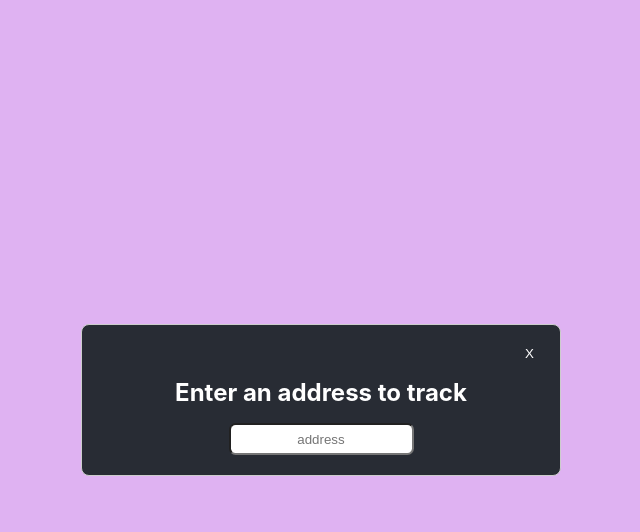
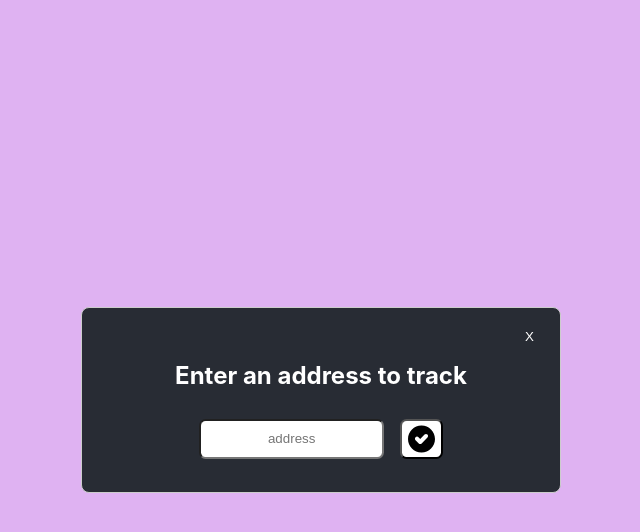
Before and after one commit to pablopoggiog/koii-balance-tracker, a React (Create React App) app: page / in a window 1280 px wide. Both pictures are taken after a click on the button "Track new address". Shown: the top 532 px of the page, without its empty margins (319-959 px from the left). Built offline with nearby package versions, Linux system fonts and the light colour scheme.

Commit message:
Add confirm button to modal

```diff
--- a/src/components/AddressModal/index.tsx
+++ b/src/components/AddressModal/index.tsx
@@ -1,6 +1,15 @@
 import { useState, ChangeEvent, useEffect, FC } from "react";
 import Modal from "react-modal";
-import { Title, Form, AddressInput, CloseButton, modalStyles } from "./styles";
+import CheckIcon from "src/assets/check.svg";
+import {
+  Title,
+  Form,
+  AddressInput,
+  CloseButton,
+  modalStyles,
+  Button,
+  Check
+} from "./styles";
 
 interface AddressModalProps {
   isOpen: boolean;
@@ -35,6 +44,9 @@ export const AddressModal: FC<AddressModalProps> = ({ isOpen, closeModal }) => {
           value={address}
           onChange={onAddressChange}
         />
+        <Button onClick={closeModal}>
+          <Check src={CheckIcon} />
+        </Button>
       </Form>
     </Modal>
   );
--- a/src/components/AddressModal/styles.ts
+++ b/src/components/AddressModal/styles.ts
@@ -7,12 +7,13 @@ export const Title = styled.h2`
 
 export const Form = styled.form`
   display: flex;
+  align-items: center;
   gap: 1em;
 `;
 
 export const AddressInput = styled.input`
   border-radius: 0.5em;
-  height: 2em;
+  height: 2.5em;
   text-align: center;
 `;
 
@@ -42,3 +43,28 @@ export const modalStyles: ModalStyles = {
   },
   overlay: { background: "rgba(148,0,211,0.3)" }
 };
+
+interface ButtonProps {
+  disabled?: boolean;
+}
+
+export const Button = styled.button<ButtonProps>`
+  border-radius: 0.5em;
+  cursor: ${({ disabled }) => (disabled ? "not-allowed" : "pointer")};
+  transition: 0.6s;
+  display: flex;
+  text-align: center;
+  justify-content: center;
+  background: white;
+  color: black;
+  margin: 1em 0;
+  box-sizing: border-box;
+  &:focus {
+    outline: 0;
+  }
+`;
+
+export const Check = styled.img`
+  width: 2em;
+  height: 2.5em;
+`;
```
Also changed, not shown: src/assets/check.svg (added).
